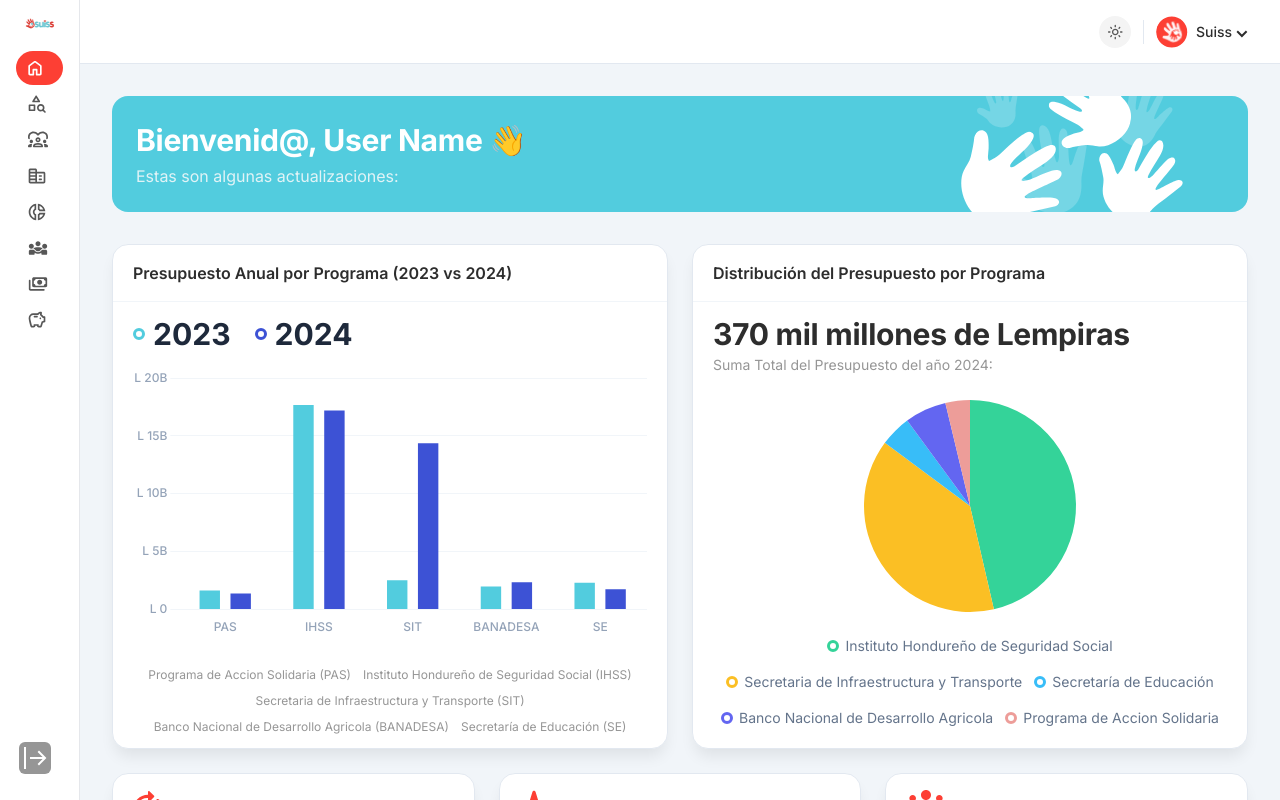
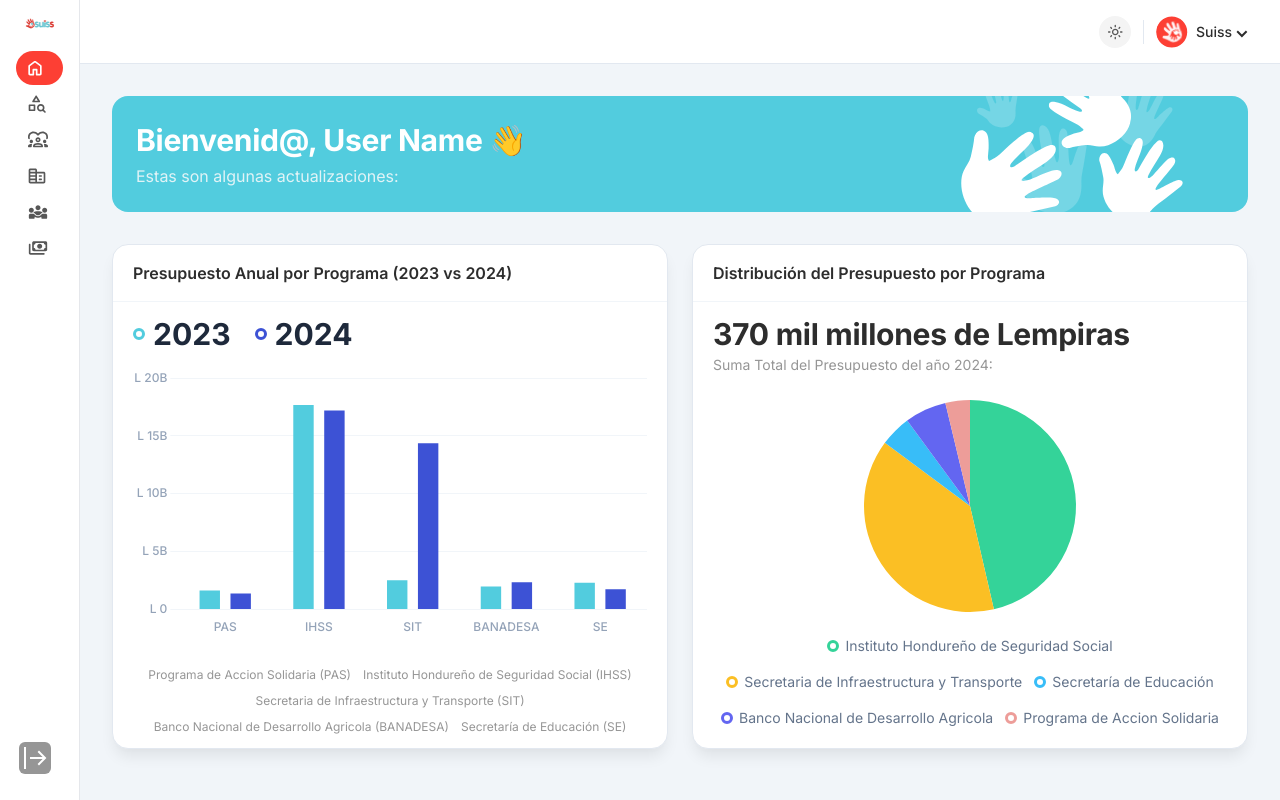
Before and after one commit to denilsonbarahona/Suiss-2, a Next.js app: page /dashboard in a window 1280 px wide. Built offline with nearby package versions, Linux system fonts and the light colour scheme.

Commit message:
ocultar mas

```diff
--- a/app/dashboard/page.tsx
+++ b/app/dashboard/page.tsx
@@ -38,14 +38,14 @@ export default function Dashboard() {
       <div className="grid grid-cols-12 gap-6">
         <SuissBarChart />
         <SuissCakeChart />
-        {dashboardReports.map((report, index) => (
+        {/* {dashboardReports.map((report, index) => (
           <DashboardReports
             key={index}
             title={report.title}
             description={report.description}
             Icon={report.icon}
           ></DashboardReports>
-        ))}
+        ))} */}
       </div>
     </div>
   );
--- a/app/government-action-areas/page.tsx
+++ b/app/government-action-areas/page.tsx
@@ -241,7 +241,7 @@ export default function GovernmentAreas() {
       <div className="grid grid-cols-12 gap-6">
         <SuissTable data={dataTable} />
         <DashboardCard06 />
-        <div className="w-full col-span-12 flex flex-col lg:flex-row gap-3 lg:gap-0">
+        {/* <div className="w-full col-span-12 flex flex-col lg:flex-row gap-3 lg:gap-0">
           <h1 className="w-full text-3xl text-center lg:text-start text-slate-800 dark:text-slate-100 font-bold">
             Listado de Áreas de Acción del Gobierno
           </h1>
@@ -265,10 +265,10 @@ export default function GovernmentAreas() {
               Buscar
             </button>
           </span>
-        </div>
+        </div> */}
       </div>
 
-      <div className="grid grid-cols-1 md:grid-cols-2 xl:grid-cols-4 gap-8 mt-8">
+      {/*  <div className="grid grid-cols-1 md:grid-cols-2 xl:grid-cols-4 gap-8 mt-8">
         {governmentActionAreas.map((area, index) => (
           <div key={index} className="grid-cols-4">
             <GovernmentActionAreas
@@ -278,7 +278,7 @@ export default function GovernmentAreas() {
             />
           </div>
         ))}
-      </div>
+      </div> */}
     </div>
   );
 }
```
Also changed, not shown: components/ui/sidebar.tsx (+4 -4 lines).
